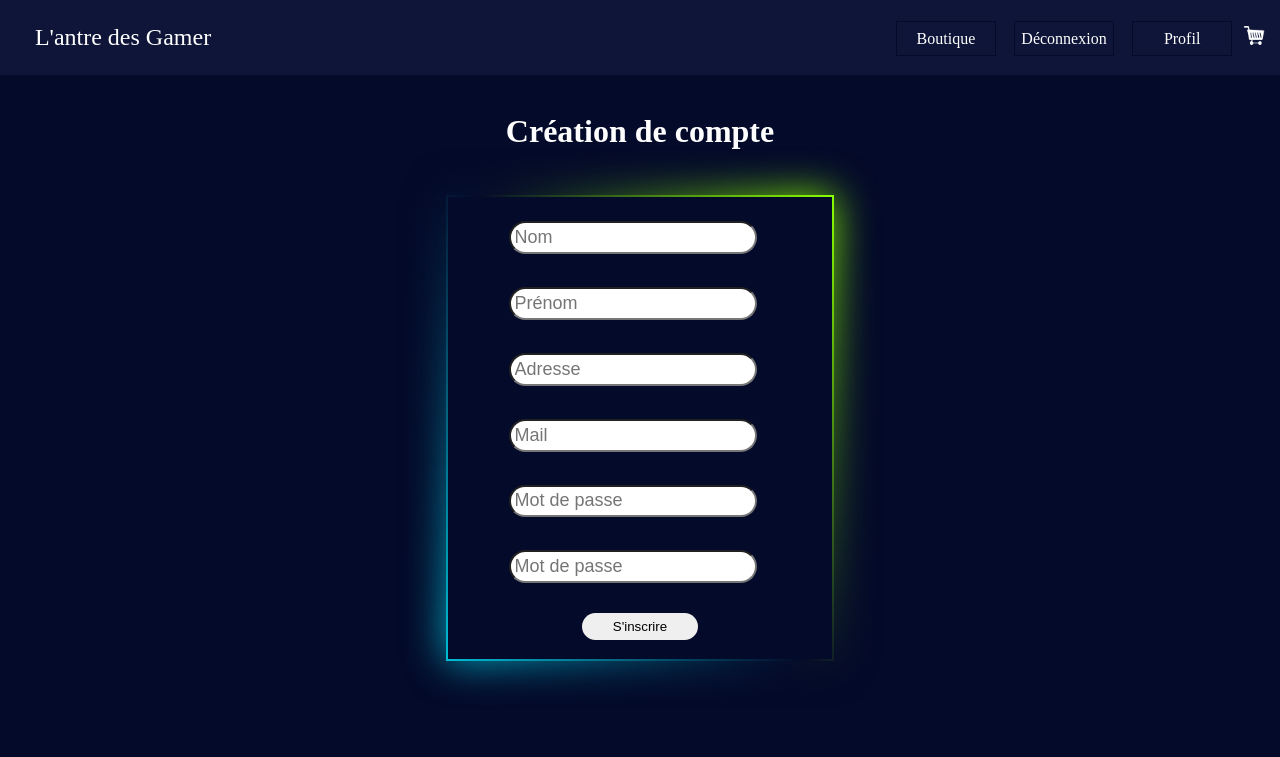
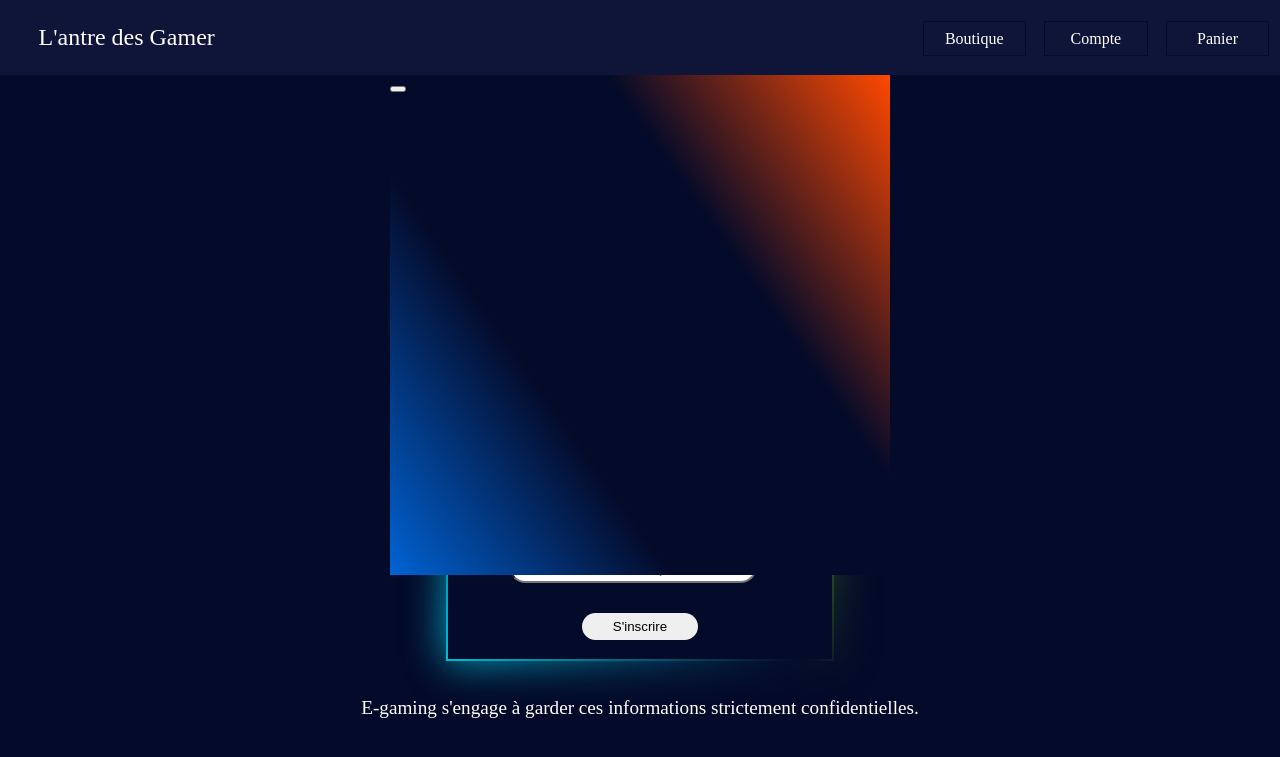
Before and after one commit to Chycha13/Keke-NqnS, a PHP site: page /Views/inscription.php in a window 1280 px wide. Shown: the top 757 px of the page. Run offline with PHP 8.4, Linux system fonts and the light colour scheme; some libraries are stand-ins or nearby versions.

Commit message:
troisième jour

```diff
--- a/Views/inscription.php
+++ b/Views/inscription.php
@@ -23,12 +23,10 @@ require_once "../config/bdd.php";
         </div>
         <div class="navigation">
             <a href="#"><span> Boutique </span></a>
-            <a href="#"><span> Déconnexion </span></a>
-            <a href="#"><span> Profil </span></a>
+            <a href="./connexion.php"><span> Compte </span></a>
+            <a href="#"><span> Panier </span></a>
         </div>
-        <div class="panier">
-        <a class="logoPanier" href="#"><img src="../asset/img/caddie.png" alt="" width="120%"></a>
-        </div>
+
     </header>
     <main class="mainInscription">
         <h1 class="titreInscription">Création de compte</h1>
@@ -37,22 +35,25 @@ require_once "../config/bdd.php";
                 <tr>
                     <td>
                         <input type="text" placeholder="Nom" id="nom_user" name="nom_user">
-                        <span id="libelle_nom" name="libelle_nom"></span>
+
                     </td>
                 </tr>
                 <tr>
                     <td>
                         <input type="text" placeholder="Prénom" id="prenom_user" name="prenom_user">
+                        <span id="libelle_prenom" name="libelle_prenom"></span>
                     </td>
                 </tr>
                 <tr>
                     <td>
                         <input type="text" placeholder="Adresse" id="adresse_user" name="adresse_user">
+                        <span id="libelle_adresse" name="libelle_adresse"></span>
                     </td>
                 </tr>
                 <tr>
                     <td>
                         <input type="text" placeholder="Mail" id="mail_user" name="mail_user">
+                        <span id="libelle_mail" name="libelle_mail"></span>
                     </td>
                 </tr>
                 <tr>
@@ -63,16 +64,26 @@ require_once "../config/bdd.php";
                 </tr>
                 <tr>
                     <td>
-                        <input type="password" placeholder="Mot de passe" id="confirm_password_user" name="confirm_password_user">
+                        <input type="password" placeholder="Confirmer mot de passe" id="confirm_password_user" name="confirm_password_user">
+                        <span id="libelle_confirm" name="libelle_confirm"></span>
                     </td>
                 </tr>
            </table>
 
-           <button class="btnInscription">S'inscrire</button>
+           <button class="btnInscription" id="btnInscription" onclick="openModal()">S'inscrire</button>
         </form>
+        <p class="engagement"> E-gaming s'engage à garder ces informations strictement confidentielles.</p>
+
+        <div id="popupErreur">
+            <div>
+                <span id="libelle_nom" name="libelle_nom"></span>
+            </div>
+            <button type="button" onclick="closeModal()"></button>
+        </div>
     </main>
     <footer>
 
     </footer>
+
 </body>
 </html>
--- a/asset/style.css
+++ b/asset/style.css
@@ -49,6 +49,10 @@ body{
 }
 .navigation a:nth-child(3):before,
 .navigation a:nth-child(3):after{
+    background: linear-gradient(45deg,#00bcd4, #0e1538,#0e1538,#1aff22);
+}
+.navigation a:nth-child(4):before,
+.navigation a:nth-child(4):after{
     background: linear-gradient(45deg,#00bcd4, #0e1538,#0e1538,#1aff22);
 }
 .navigation a:hover:before{
@@ -199,6 +203,13 @@ inset: -3px;
                 0 0 60px #89ff00,
                 0 0 100px #89ff00;
 }
+#popupErreur{
+    background: linear-gradient(235deg,#ff4800,#040a29,#040a29,#0063d4);
+    position: absolute;
+    width: 500px;
+    height: 500px;
+    /* display: none; */
+}
 
     /* ============= FIN PAGE INSCRIPTION =============== */
 
--- a/bibliotheque/constante_bdd.php
+++ b/bibliotheque/constante_bdd.php
@@ -1,5 +1,9 @@
 <?php
 
-define("INSERTION_INSCRIPTION","INSERT INTO users(nom_user, prenom_user, mail_user, password_user, role) VALUES(?,?,?,?,?)");
+define("INSERTION_INSCRIPTION","INSERT INTO users(nom_user, prenom_user, adresse_user, mail_user, password_user, role) VALUES(?,?,?,?,?,?)");
 
 define("INSERTION_CONNEXION","SELECT * FROM users WHERE mail_user = ?");
+
+define("INSERTION_SESSION","INSERT INTO user_session(id_user) VALUES(?)");
+
+define("RECUPERATION_SESSION","SELECT id_session FROM user_session WHERE id_session = ?");
--- a/js/connexion.js
+++ b/js/connexion.js
@@ -21,16 +21,20 @@ function init() {
           console.log(result);
         }
       });
-      //window.location.href ="../index.php"
+      //
     }
 
     bln_OK = false;
 
     if(!bln_OK){
       event.preventDefault();
+      // window.location.href ="../index.php"
     }
     //window.history.back();
   });
+  // $("bouton_connexion").click(function(){
+  //   window.location.href = "../index.php"
+  // });
 
   $("#bouton_inscription").click(function(){
    window.location.href = "inscription.php";
--- a/js/inscription.js
+++ b/js/inscription.js
@@ -4,7 +4,7 @@ function init() {
   $("#password_user").keypress(function(event){
     //TODO faire mieux pour le contrôle
     mdp = $("#password_user").val() + event.originalEvent.key;
-    if(mdp.length < 10 ){
+    if(mdp.length < 5 ){
       $("#libelle_mdp").html("mot de passe trop court.");
     }
     else{
@@ -18,11 +18,37 @@ function init() {
     bln_OK = true;
     tab_message = "";
 
-    //contrôle du nom
-   /* if($("#nom_user").val() == ""){
+    // contrôle du nom
+    if($("#nom_user").val() == ""){
       $("#libelle_nom").html("Le nom ne doit pas être vide");
       bln_OK = false;
-    }*/
+    }
+    //contrôle prénom
+    // if($("#prenom_user").val() == ""){
+    //   $("#libelle_prenom").html("Le prénom ne doit pas être vide");
+    //   bln_OK = false;
+    // }
+    // //contrôle adresse
+    // if($("#adresse_user").val() == ""){
+    //   $("#libelle_adresse").html("L'adresse ne doit pas être vide");
+    //   bln_OK = false;
+    // }
+    // //contrôle du mail
+    // if($("#mail_user").val() == ""){
+    //   $("#libelle_mail").html("L'email ne doit pas être vide");
+    //   bln_OK = false;
+    // }
+    // //contrôle mot de passe
+    // if($("#password_user").val() == ""){
+    //   $("#libelle_mdp").html("Le mot de passe ne doit pas être vide");
+    //   bln_OK = false;
+    // }
+    // //contrôle confirmation mot de passe
+    // if($("#confirm_password_user").val() == ""){
+    //   $("#libelle_confirm").html("Le mot de passe ne doit pas être vide");
+    //   bln_OK = false;
+    // }
+
 
     //TODO faires les autres contrôles
 
@@ -45,6 +71,15 @@ function init() {
     if(!bln_OK){
       //TODO
       //fair eune modal avec les erreurs sotckés dans 'tab_message'
+
+      $('#btnInscription').submit(function openModal() {
+        $("#popupErreur").style;
+          setTimeout(function(){
+            popupErreur.style.display = 'block';
+          });
+        });
+
+
       event.preventDefault();
     }
     else{
@@ -54,4 +89,5 @@ function init() {
 
     //window.history.back();
   });
+
 }
```
Also changed, not shown: Models/Connexion_action.php (+8 -8 lines), Models/Inscription_action.php (+27 -10 lines), Views/connexion.php (+3 -5 lines), index.php (+11 -9 lines).
